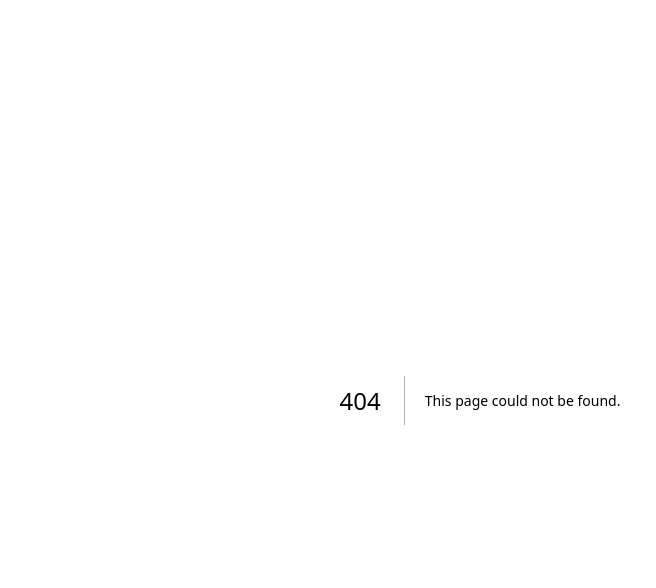
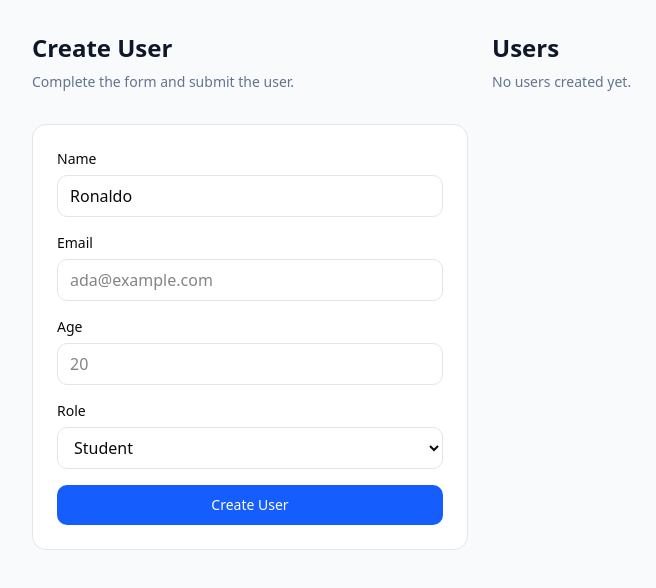
Before and after one commit to lengtith/nextjs-beginner, a Next.js app: page /profile in a window 1280 px wide. Before the commit this address had no page. Shown: the top 588 px of the page, without its empty margins (160-816 px from the left). Built offline with nearby package versions, Linux system fonts and the light colour scheme.

Commit message:
learn typescript and ci/cd

```diff
--- /dev/null
+++ b/src/app/profile/page.tsx
@@ -0,0 +1,231 @@
+"use client";
+
+import { useRef, useState } from "react";
+
+interface EmptyUserProps {
+  name: string;
+  email: string;
+  age: number;
+  role: Role;
+}
+
+interface FullUserProps extends EmptyUserProps {
+  id: string | number;
+}
+
+type Role = "student" | "teacher";
+
+const emptyUser: EmptyUserProps = {
+  name: "Ronaldo",
+  email: "",
+  age: 0,
+  role: "student",
+};
+
+type UpdateUser = Partial<EmptyUserProps>;
+
+export default function ProfilePage() {
+  const [formValues, setFormValues] = useState<EmptyUserProps>(emptyUser);
+  const [users, setUsers] = useState<FullUserProps[]>([]);
+  const [editingId, setEditingId] = useState<string | number | null>(null);
+  const nextId = useRef(1);
+
+  function handleChange(field: string, value: string | number) {
+    setFormValues((current) => ({
+      ...current,
+      [field]: field === "age" ? Number(value) : value,
+    }));
+  }
+
+  function updateUser(id: number | string, updates: UpdateUser) {
+    setUsers((current) =>
+      current.map((user) => (user.id === id ? { ...user, ...updates } : user)),
+    );
+  }
+
+  function handleEdit(user: FullUserProps) {
+    const { id, ...rest } = user;
+
+    setEditingId(id);
+    setFormValues(rest);
+  }
+
+  function handleDelete(id: number | string) {
+    setUsers((current) => current.filter((user) => user.id !== id));
+
+    if (editingId === id) {
+      handleCancel();
+    }
+  }
+
+  function handleCancel() {
+    setEditingId(null);
+    setFormValues(emptyUser);
+  }
+
+  function handleSubmit(event: React.FormEvent<HTMLFormElement>) {
+    event.preventDefault();
+
+    if (editingId !== null) {
+      updateUser(editingId, formValues);
+    } else {
+      setUsers((current) => [
+        ...current,
+        { id: nextId.current++, ...formValues },
+      ]);
+    }
+
+    handleCancel();
+  }
+
+  const isEditing = editingId !== null;
+
+  return (
+    <main className="min-h-screen bg-slate-50 p-8">
+      <div className="mx-auto max-w-4xl grid gap-6 lg:grid-cols-2">
+        <div>
+          <div className="mb-8">
+            <h1 className="text-2xl font-bold text-slate-900">
+              {isEditing ? "Edit User" : "Create User"}
+            </h1>
+
+            <p className="mt-2 text-sm text-slate-500">
+              {isEditing
+                ? "Update the fields and save your changes."
+                : "Complete the form and submit the user."}
+            </p>
+          </div>
+
+          <form
+            onSubmit={handleSubmit}
+            className="space-y-4 rounded-xl border bg-white p-6"
+          >
+            <div>
+              <label className="mb-1.5 block text-sm font-medium">Name</label>
+
+              <input
+                value={formValues.name}
+                onChange={(event) => handleChange("name", event.target.value)}
+                className="w-full rounded-lg border px-3 py-2 outline-none focus:ring-2 focus:ring-blue-500"
+                placeholder="Ada Lovelace"
+                required
+              />
+            </div>
+
+            <div>
+              <label className="mb-1.5 block text-sm font-medium">Email</label>
+
+              <input
+                type="email"
+                value={formValues.email}
+                onChange={(event) => handleChange("email", event.target.value)}
+                className="w-full rounded-lg border px-3 py-2 outline-none focus:ring-2 focus:ring-blue-500"
+                placeholder="ada@example.com"
+                required
+              />
+            </div>
+
+            <div>
+              <label className="mb-1.5 block text-sm font-medium">Age</label>
+
+              <input
+                type="number"
+                value={formValues.age || ""}
+                onChange={(event) => handleChange("age", event.target.value)}
+                className="w-full rounded-lg border px-3 py-2 outline-none focus:ring-2 focus:ring-blue-500"
+                placeholder="20"
+                required
+              />
+            </div>
+
+            <div>
+              <label className="mb-1.5 block text-sm font-medium">Role</label>
+
+              <select
+                value={formValues.role}
+                onChange={(event) => handleChange("role", event.target.value)}
+                className="w-full rounded-lg border bg-white px-3 py-2 outline-none focus:ring-2 focus:ring-blue-500"
+              >
+                <option value="student">Student</option>
+                <option value="teacher">Teacher</option>
+              </select>
+            </div>
+
+            <div className="flex gap-3">
+              <button
+                type="submit"
+                className="w-full rounded-lg bg-blue-600 px-4 py-2.5 text-sm font-medium text-white hover:bg-blue-700"
+              >
+                {isEditing ? "Save Changes" : "Create User"}
+              </button>
+
+              {isEditing && (
+                <button
+                  type="button"
+                  onClick={handleCancel}
+                  className="w-full rounded-lg border px-4 py-2.5 text-sm font-medium text-slate-700 hover:bg-slate-50"
+                >
+                  Cancel
+                </button>
+              )}
+            </div>
+          </form>
+        </div>
+
+        <div>
+          <div className="mb-8">
+            <h2 className="text-2xl font-bold text-slate-900">Users</h2>
+
+            <p className="mt-2 text-sm text-slate-500">
+              {users.length === 0
+                ? "No users created yet."
+                : `${users.length} user(s) created.`}
+            </p>
+          </div>
+
+          <div className="space-y-4">
+            {users.map((item) => (
+              <div
+                key={item.id}
+                className={`rounded-xl border bg-white p-6 ${
+                  editingId === item.id ? "ring-2 ring-blue-500" : ""
+                }`}
+              >
+                <div className="flex items-center justify-between">
+                  <h3 className="font-semibold text-slate-900">
+                    {item.name || "Unnamed"}
+                  </h3>
+
+                  <span className="rounded-full bg-blue-50 px-2.5 py-0.5 text-xs font-medium capitalize text-blue-700">
+                    {item.role}
+                  </span>
+                </div>
+
+                <p className="mt-1 text-sm text-slate-500">{item.email}</p>
+                <p className="mt-1 text-sm text-slate-500">Age: {item.age}</p>
+
+                <div className="mt-4 flex gap-3">
+                  <button
+                    type="button"
+                    onClick={() => handleEdit(item)}
+                    className="text-sm font-medium text-blue-600 hover:text-blue-700 cursor-pointer"
+                  >
+                    Edit
+                  </button>
+
+                  <button
+                    type="button"
+                    onClick={() => handleDelete(item.id)}
+                    className="text-sm font-medium text-red-600 hover:text-red-700 cursor-pointer"
+                  >
+                    Delete
+                  </button>
+                </div>
+              </div>
+            ))}
+          </div>
+        </div>
+      </div>
+    </main>
+  );
+}
--- /dev/null
+++ b/src/app/typescript/page.tsx
@@ -0,0 +1,17 @@
+export default function TypescriptPage() {
+  interface Product {
+    quality: number;
+    price: number;
+  }
+
+  const amount = (product: Product): string => {
+    return `${product.quality} x ${product.price}= ${product.quality * product.price}`;
+  };
+
+  return (
+    <div>
+      <h1>TypeScript Page</h1>
+      <p>{amount({ quality: 40, price: 50 })}</p>
+    </div>
+  );
+}
```
